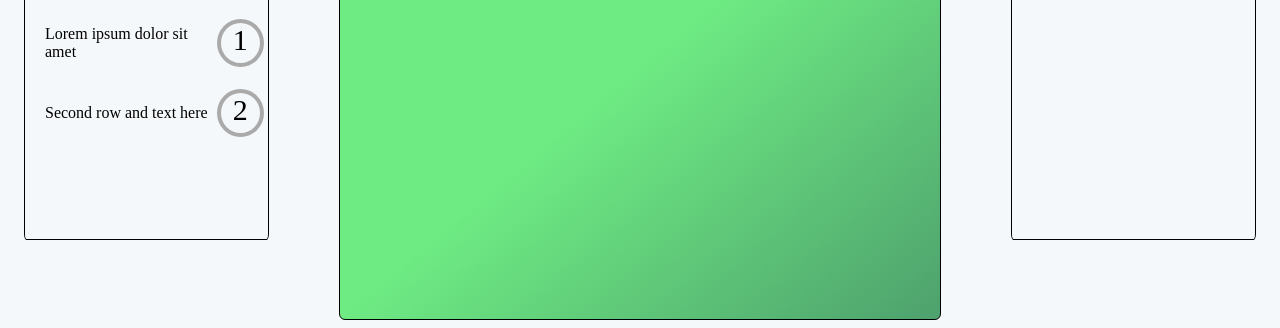
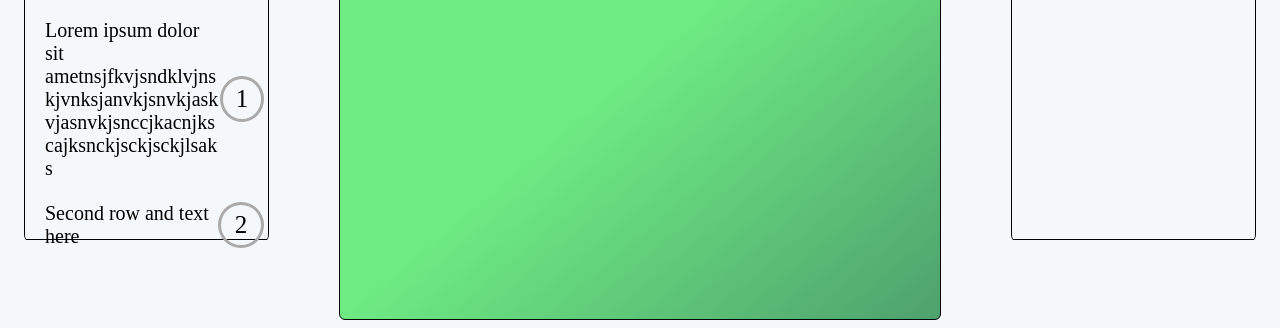
Before and after one commit to OdinsCoding/nextGoal, a plain HTML site: page dashboard.html in a window 1280 px wide. Shown: the part 588-916 px from the top of the page. Drawn offline with Linux system fonts and the light colour scheme.

Commit message:
modified text and circles in feedbox

```diff
--- a/css/style.css
+++ b/css/style.css
@@ -161,12 +161,17 @@ nav {
 }
 .text {
   width: 80%;
+  font-size: 20px;
+  word-wrap: break-word;
 }
 .circle {
-  border: 4px solid #aaa;
+  border: 3px solid #aaa;
   width: 40px;
   text-align: center;
   height: 40px;
   border-radius: 50%;
-  font-size: 30px;
+  font-size: 25px;
+  display: flex;
+  justify-content: center;
+  align-items: center;
 }
--- a/dashboard.html
+++ b/dashboard.html
@@ -59,7 +59,10 @@
           <div class="parent">
             <h1 id="trackheader">Current tracks</h1>
             <div class="row">
-              <div class="text">Lorem ipsum dolor sit amet</div>
+              <div class="text">
+                Lorem ipsum dolor sit
+                ametnsjfkvjsndklvjnskjvnksjanvkjsnvkjaskvjasnvkjsnccjkacnjkscajksnckjsckjsckjlsaks
+              </div>
               <div class="circle">1</div>
             </div>
             <div class="row">
```
